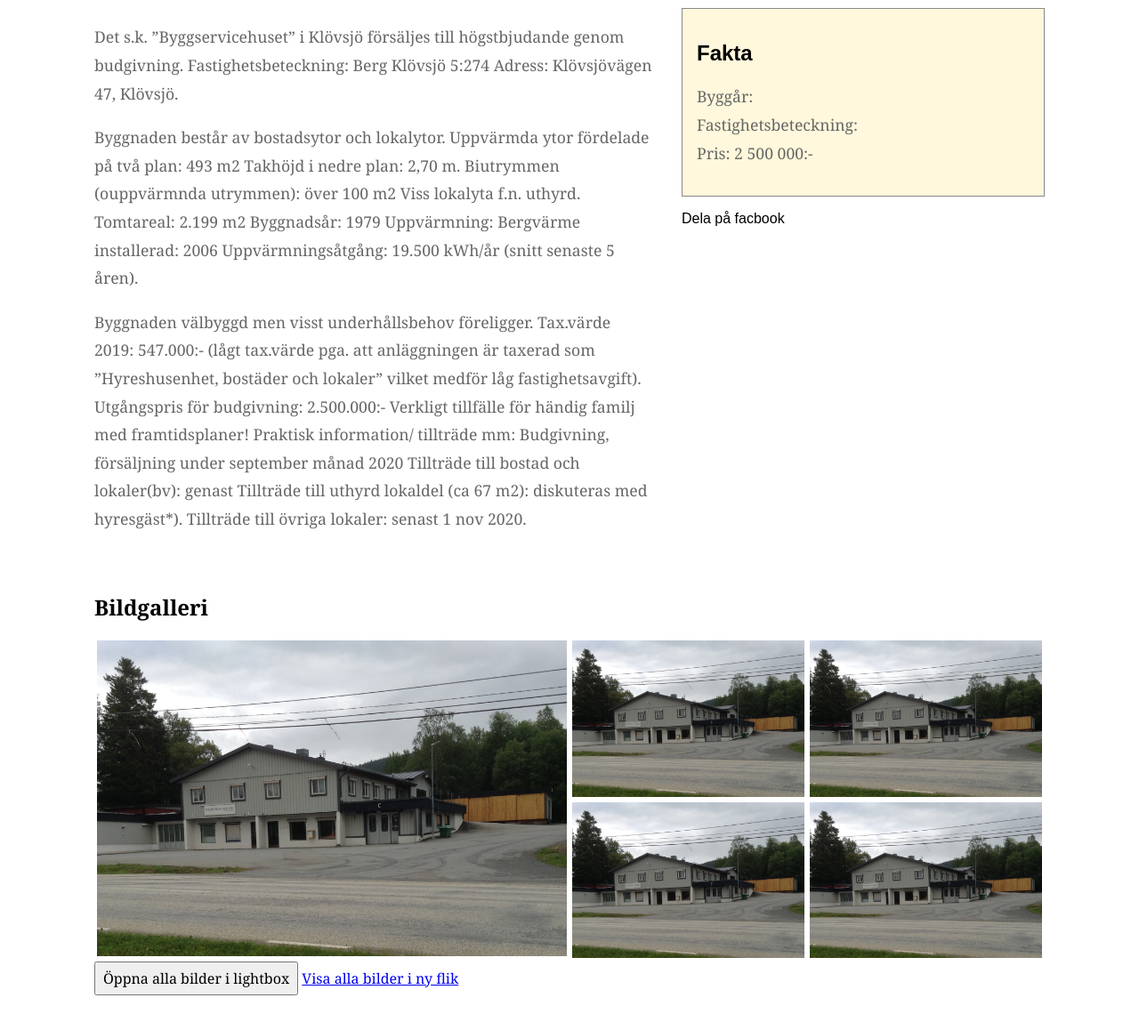
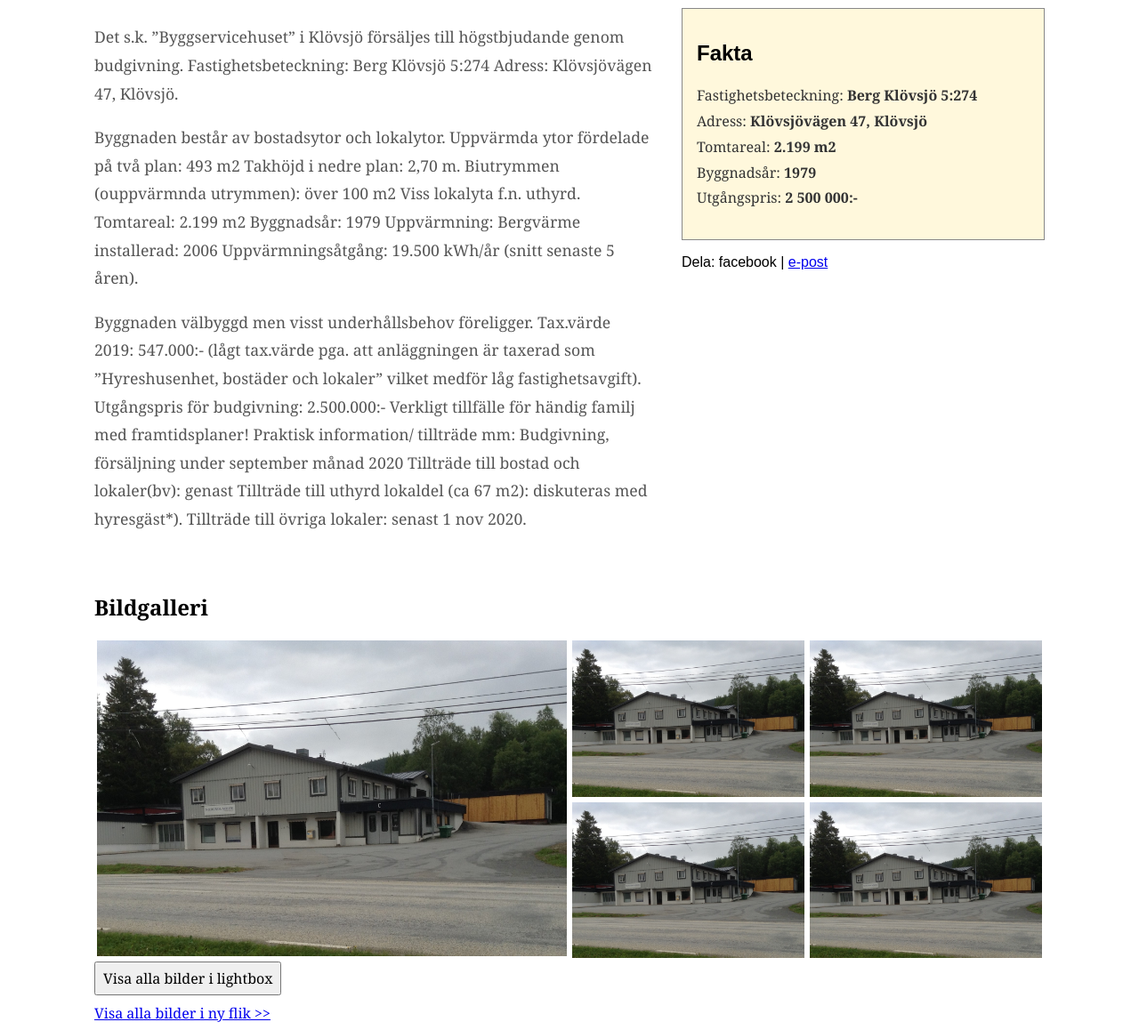
Before and after one commit to Dodsaren/for-sale-klovsjo, a plain HTML site: page index.html in a window 1280 px wide. Shown: the part 462-1620 px from the top of the page at 89% size. Drawn offline with nearby package versions, Linux system fonts and the light colour scheme.

Commit message:
adding stuff

```diff
--- a/index.html
+++ b/index.html
@@ -18,6 +18,20 @@
       href="https://unpkg.com/purecss@2.0.3/build/grids-responsive-min.css"
     />
     <link rel="stylesheet" href="./public/style.css" />
+    <!-- Load Facebook SDK for JavaScript -->
+    <div id="fb-root"></div>
+    <script>
+      ;(function (d, s, id) {
+        var js,
+          fjs = d.getElementsByTagName(s)[0]
+        if (d.getElementById(id)) return
+        js = d.createElement(s)
+        js.id = id
+        js.src =
+          'https://connect.facebook.net/en_US/sdk.js#xfbml=1&version=v3.0'
+        fjs.parentNode.insertBefore(js, fjs)
+      })(document, 'script', 'facebook-jssdk')
+    </script>
   </head>
   <body id="body">
     <main class="main">
@@ -59,12 +73,18 @@
               <div class="fact">
                 <h2>Fakta</h2>
                 <ul class="list">
-                  <li>Byggår:</li>
-                  <li>Fastighetsbeteckning:</li>
-                  <li>Pris: 2 500 000:-</li>
+                  <li>Fastighetsbeteckning: <b>Berg Klövsjö 5:274</b></li>
+                  <li>Adress: <b>Klövsjövägen 47, Klövsjö</b></li>
+                  <li>Tomtareal: <b>2.199 m2</b></li>
+                  <li>Byggnadsår: <b>1979</b></li>
+                  <li>Utgångspris: <b>2 500 000:-</b></li>
                 </ul>
               </div>
-              Dela på facbook
+              Dela: facebook |
+              <a
+                href="mailto:?subject=Klövsjövägen 47, Klövsjö&amp;body=Hej,%0D%0DJag vill tipsa dig om en bostad som är till salu på Klövsjövägen 47, Klövsjö.%0DHär hittar du bostaden: https://www.tillsalu-klövsjö.se"
+                >e-post</a
+              >
             </div>
           </div>
         </div>
@@ -130,10 +150,12 @@
               </div>
             </div>
           </div>
-          <button id="open">Öppna alla bilder i lightbox</button>
-          <a href="public/bilder.html" target="__blank"
-            >Visa alla bilder i ny flik</a
-          >
+          <button id="open">Visa alla bilder i lightbox</button>
+          <div class="img-link-container">
+            <a href="public/bilder.html" target="__blank"
+              >Visa alla bilder i ny flik >></a
+            >
+          </div>
         </div>
 
         <div class="content-box">
--- a/public/style.css
+++ b/public/style.css
@@ -5,7 +5,7 @@
 }
 
 .paragraph {
-  color: #666;
+  color: #555;
   font-family: 'Noto Serif', serif;
   font-size: 1.1rem;
   line-height: 1.8;
@@ -24,15 +24,19 @@
 }
 
 .list li {
-  color: #666;
+  color: #333;
   font-family: 'Noto Serif', serif;
-  font-size: 1.1rem;
+  font-size: 1rem;
   line-height: 1.8;
 }
 
 .main {
   text-align: center;
   font-family: 'Noto Serif', serif;
+}
+
+.img-link-container {
+  padding: 0.7rem 0;
 }
 
 .img {
@@ -59,7 +63,7 @@
 }
 
 .lightbox {
-  padding: 3rem;
+  padding: 2rem;
   z-index: 1;
   background-color: black;
   position: fixed;
@@ -71,7 +75,7 @@
 }
 
 .lightbox img {
-  padding: 2rem;
+  padding-bottom: 1rem;
   box-sizing: border-box;
 }
 
```
